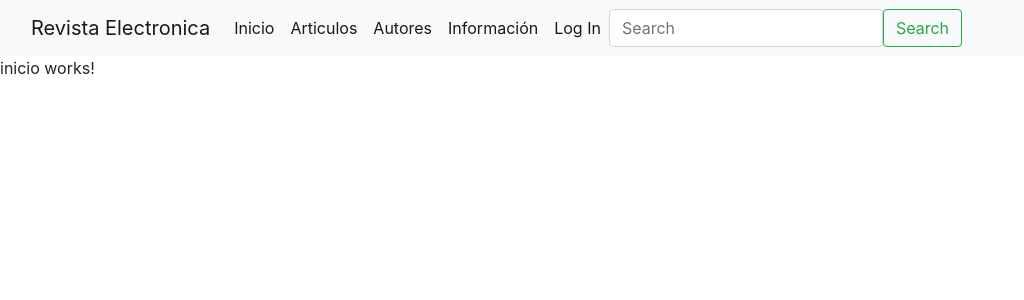
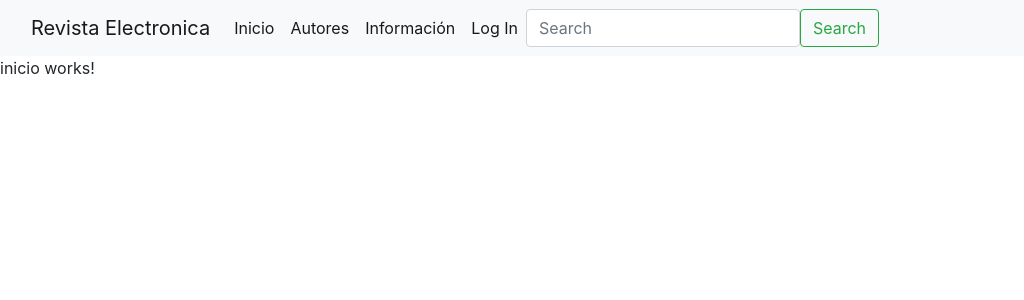
Before and after one commit to nataliaSeguraRamirez/RevistaElectronica-UAM, an Angular app in the folder revistaElectronica/: page /inicio in a window 1280 px wide. Shown: the top 300 px of the page, without its empty margins (0-1024 px from the left). Built offline with nearby package versions, Linux system fonts and the light colour scheme.

Commit message:
quitar autores de la barra de navegación

```diff
--- a/revistaElectronica/src/app/Components/menu-navegacion/menu-navegacion.component.html
+++ b/revistaElectronica/src/app/Components/menu-navegacion/menu-navegacion.component.html
@@ -1,29 +1,39 @@
 <nav class="navbar navbar-expand-lg navbar-light bg-light">
   <div class="container-fluid">
     <a class="navbar-brand" href="#">Revista Electronica</a>
-    <button class="navbar-toggler" type="button" data-bs-toggle="collapse" data-bs-target="#navbarSupportedContent" aria-controls="navbarSupportedContent" aria-expanded="false" aria-label="Toggle navigation">
+    <button
+      class="navbar-toggler"
+      type="button"
+      data-bs-toggle="collapse"
+      data-bs-target="#navbarSupportedContent"
+      aria-controls="navbarSupportedContent"
+      aria-expanded="false"
+      aria-label="Toggle navigation"
+    >
       <span class="navbar-toggler-icon"></span>
     </button>
     <div class="collapse navbar-collapse" id="navbarSupportedContent">
       <ul class="navbar-nav me-auto mb-2 mb-lg-0">
-        <li class="nav-item active" routerLinkActive = "active" >
-          <a class="nav-link" [routerLink] = "['inicio']">Inicio</a>
+        <li class="nav-item active" routerLinkActive="active">
+          <a class="nav-link" [routerLink]="['inicio']">Inicio</a>
         </li>
-        <li class="nav-item active" routerLinkActive = "active" >
-          <a class="nav-link" [routerLink] = "['articulos']">Articulos</a>
+        <li class="nav-item active" routerLinkActive="active">
+          <a class="nav-link" [routerLink]="['autores']">Autores</a>
         </li>
-        <li class="nav-item active" routerLinkActive = "active" >
-          <a class="nav-link" [routerLink] = "['autores']">Autores</a>
+        <li class="nav-item active" routerLinkActive="active">
+          <a class="nav-link" [routerLink]="['informacion']">Información</a>
         </li>
-        <li class="nav-item active" routerLinkActive = "active" >
-          <a class="nav-link" [routerLink] = "['informacion']">Información</a>
-        </li>
-        <li class="nav-item active" routerLinkActive = "active" >
-          <a class="nav-link" [routerLink] = "['login']">Log In</a>
+        <li class="nav-item active" routerLinkActive="active">
+          <a class="nav-link" [routerLink]="['login']">Log In</a>
         </li>
       </ul>
       <form class="d-flex">
-        <input class="form-control me-2" type="search" placeholder="Search" aria-label="Search">
+        <input
+          class="form-control me-2"
+          type="search"
+          placeholder="Search"
+          aria-label="Search"
+        />
         <button class="btn btn-outline-success" type="submit">Search</button>
       </form>
     </div>
--- a/revistaElectronica/src/app/app.component.html
+++ b/revistaElectronica/src/app/app.component.html
@@ -1,2 +1 @@
-<app-menu-navegacion></app-menu-navegacion>
-<router-outlet></router-outlet>
+<router-outlet><app-menu-navegacion></app-menu-navegacion></router-outlet>
```
Also changed, not shown: revistaElectronica/src/app/app.module.ts (+14 -17 lines), revistaElectronica/src/app/app.routes.ts (+14 -15 lines).
